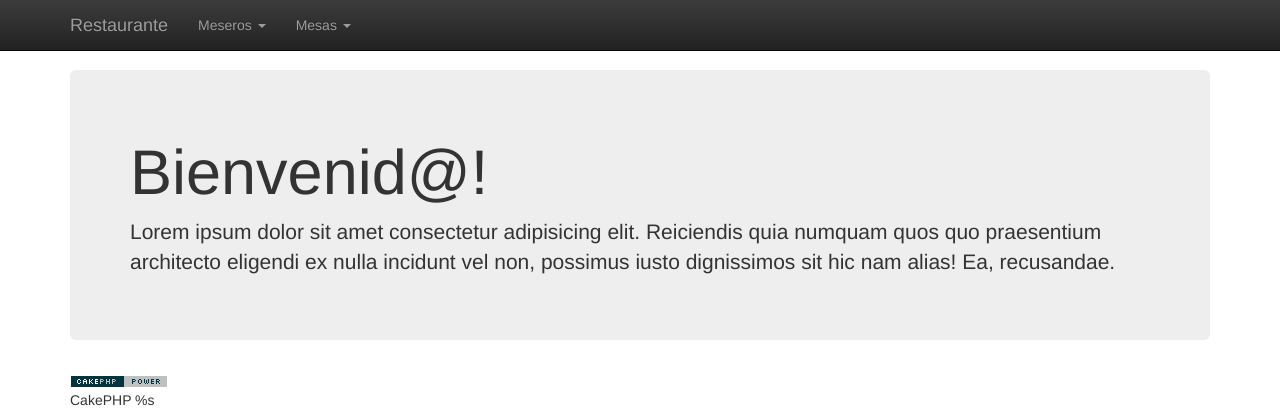
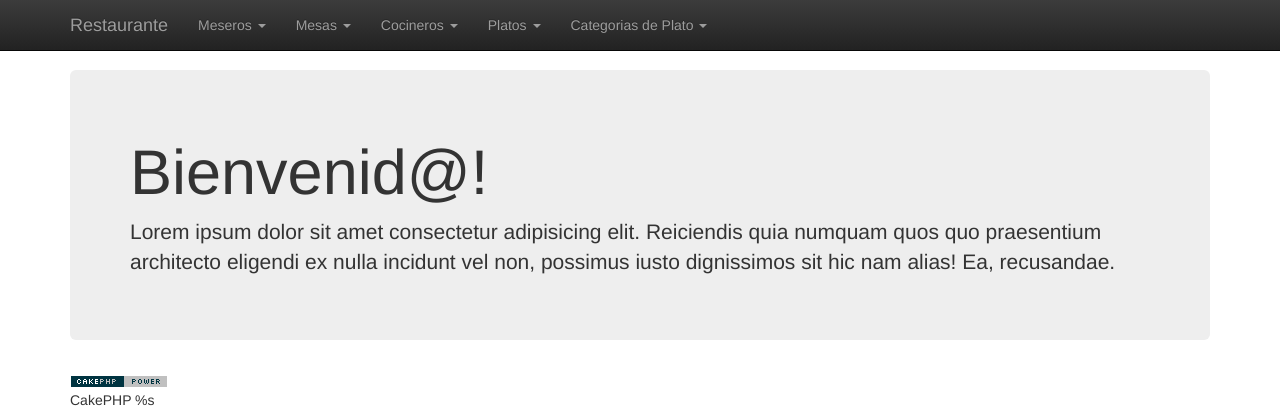
Before and after one commit to marcosjrs/TestCakePHP2.5.3_Con_Bake, a CakePHP app: the page made by app/View/Pages/home.ctp in a window 1280 px wide. Shown: the top 420 px of the page. Run offline with PHP 8.4 and a stand-in for CakePHP, Linux system fonts and the light colour scheme; the template is opened without the code that fills it, so the values that code supplies are empty; some libraries are stand-ins or nearby versions.

Commit message:
Enlaces en el menu a las nuevas posibilidades

```diff
--- a/app/View/Elements/menu.ctp
+++ b/app/View/Elements/menu.ctp
@@ -26,6 +26,27 @@
                 <li><?php echo $this->Html->link('Crear nueva mesa', array('controller' => 'mesas', 'action' => 'add')); ?></li>
               </ul>
             </li>
+            <li class="dropdown">
+              <a href="#" class="dropdown-toggle" data-toggle="dropdown" role="button" aria-haspopup="true" aria-expanded="false">Cocineros <span class="caret"></span></a>
+              <ul class="dropdown-menu">
+                <li><?php echo $this->Html->link('Listar Cocineros', array('controller' => 'cocineros', 'action' => 'index')); ?></li>
+                <li><?php echo $this->Html->link('Crear nuevo Cocinero', array('controller' => 'cocineros', 'action' => 'add')); ?></li>
+              </ul>
+            </li>
+            <li class="dropdown">
+              <a href="#" class="dropdown-toggle" data-toggle="dropdown" role="button" aria-haspopup="true" aria-expanded="false">Platos <span class="caret"></span></a>
+              <ul class="dropdown-menu">
+                <li><?php echo $this->Html->link('Listar platos', array('controller' => 'platos', 'action' => 'index')); ?></li>
+                <li><?php echo $this->Html->link('Crear nuevo plato', array('controller' => 'platos', 'action' => 'add')); ?></li>
+              </ul>
+            </li>
+            <li class="dropdown">
+              <a href="#" class="dropdown-toggle" data-toggle="dropdown" role="button" aria-haspopup="true" aria-expanded="false">Categorias de Plato <span class="caret"></span></a>
+              <ul class="dropdown-menu">
+                <li><?php echo $this->Html->link('Listar categorias', array('controller' => 'categoriaplatos', 'action' => 'index')); ?></li>
+                <li><?php echo $this->Html->link('Crear nueva categoria', array('controller' => 'categoriaplatos', 'action' => 'add')); ?></li>
+              </ul>
+            </li>
            <!-- <li><a href="#about">About</a></li>
             <li><a href="#contact">Contact</a></li>
             <li class="dropdown">
```
